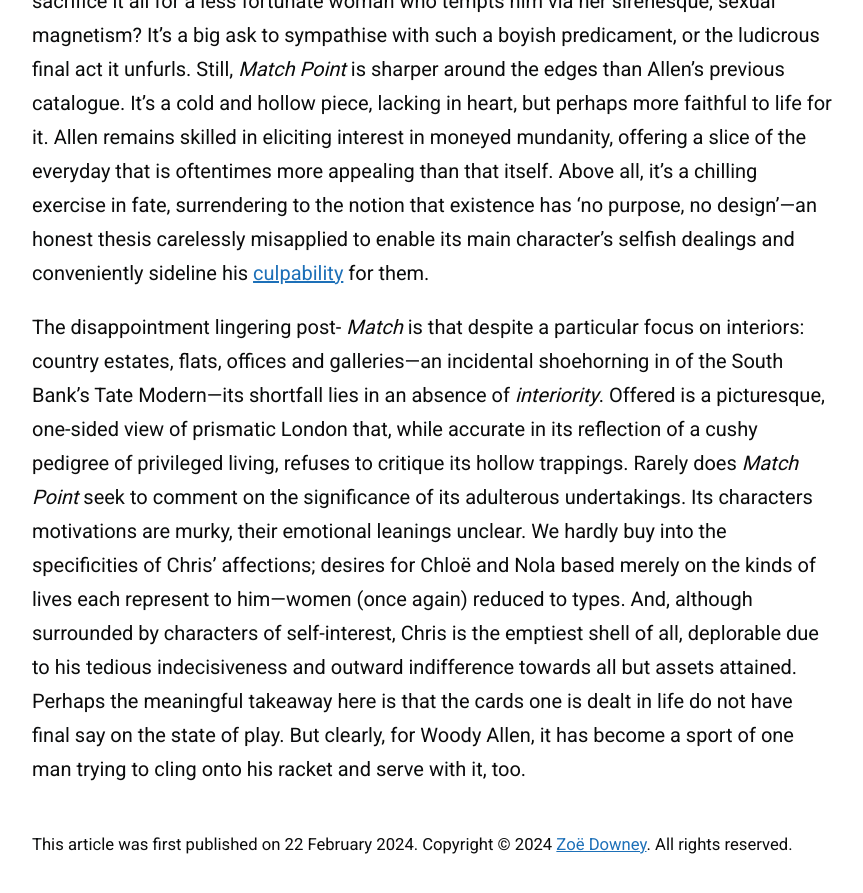
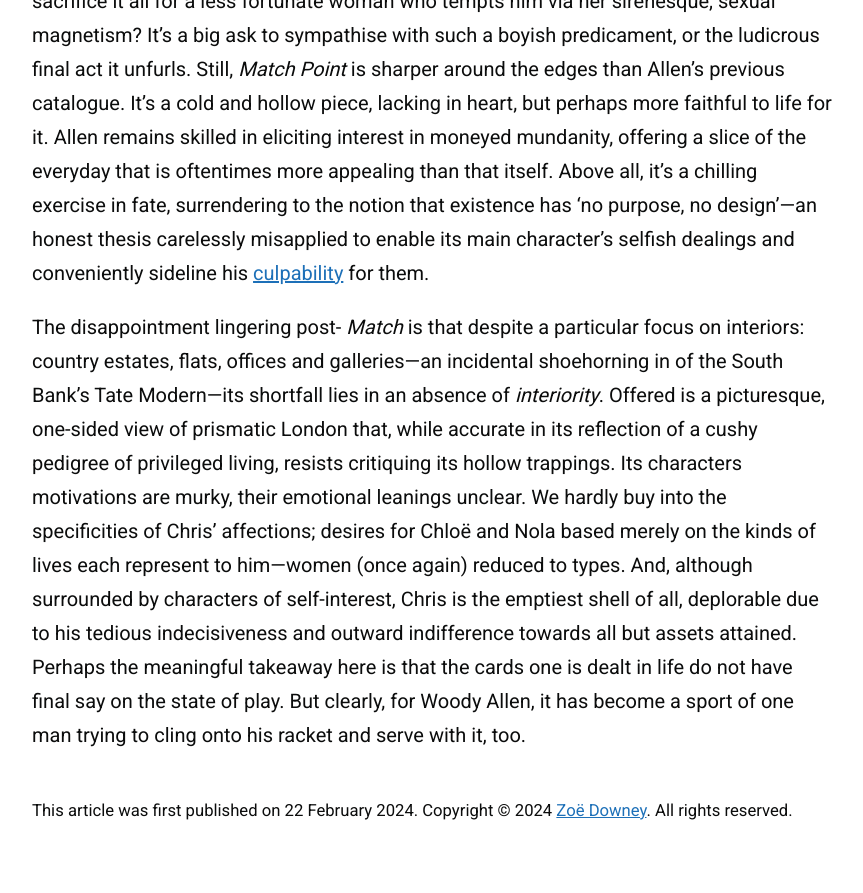
Before and after one commit to zoeurl/zoedowney.github.io, a Jekyll site: the page built from _posts/2024-2-22-match-point.md, in a window 1280 px wide and 900 px high, scrolled down 2968 px. Shown: the top 893 px of the window, without its empty margins (208-1071 px from the left). Built offline with Jekyll 4.4.1, drawn with Linux system fonts in a browser that asks for light colours; after the commit the page ends 3834 px from its top, so only the background shows below that.

Commit message:
Update 2024-2-22-match-point.md

```diff
--- a/_posts/2024-2-22-match-point.md
+++ b/_posts/2024-2-22-match-point.md
@@ -23,4 +23,4 @@
 
 It is on this essential, but tiresome, male conflict that _Match Point_ rests: does our protagonist choose wealth, standing and security tethered to a lukewarm coupling, or sacrifice it all for a less fortunate woman who tempts him via her sirenesque, sexual magnetism? It's a big ask to sympathise with such a boyish predicament, or the ludicrous final act it unfurls. Still, _Match Point_ is sharper around the edges than Allen’s previous catalogue. It’s a cold and hollow piece, lacking in heart, but perhaps more faithful to life for it. Allen remains skilled in eliciting interest in moneyed mundanity, offering a slice of the everyday that is oftentimes more appealing than that itself. Above all, it’s a chilling exercise in fate, surrendering to the notion that existence has ‘no purpose, no design’—an honest thesis carelessly misapplied to enable its main character’s selfish dealings and conveniently sideline his [culpability](https://www.theguardian.com/film/2023/sep/08/woody-allen-venice-applause-metoo) for them.
 
-The disappointment lingering post- _Match_ is that despite a particular focus on interiors: country estates, flats, offices and galleries—an incidental shoehorning in of the South Bank’s Tate Modern—its shortfall lies in an absence of _interiority_. Offered is a picturesque, one-sided view of prismatic London that, while accurate in its reflection of a cushy pedigree of privileged living, refuses to critique its hollow trappings. Rarely does _Match Point_ seek to comment on the significance of its adulterous undertakings. Its characters motivations are murky, their emotional leanings unclear. We hardly buy into the specificities of Chris’ affections; desires for Chloë and Nola based merely on the kinds of lives each represent to him—women (once again) reduced to types. And, although surrounded by characters of self-interest, Chris is the emptiest shell of all, deplorable due to his tedious indecisiveness and outward indifference towards all but assets attained. Perhaps the meaningful takeaway here is that the cards one is dealt in life do not have final say on the state of play. But clearly, for Woody Allen, it has become a sport of one man trying to cling onto his racket and serve with it, too.
+The disappointment lingering post- _Match_ is that despite a particular focus on interiors: country estates, flats, offices and galleries—an incidental shoehorning in of the South Bank’s Tate Modern—its shortfall lies in an absence of _interiority_. Offered is a picturesque, one-sided view of prismatic London that, while accurate in its reflection of a cushy pedigree of privileged living, resists critiquing its hollow trappings. Its characters motivations are murky, their emotional leanings unclear. We hardly buy into the specificities of Chris’ affections; desires for Chloë and Nola based merely on the kinds of lives each represent to him—women (once again) reduced to types. And, although surrounded by characters of self-interest, Chris is the emptiest shell of all, deplorable due to his tedious indecisiveness and outward indifference towards all but assets attained. Perhaps the meaningful takeaway here is that the cards one is dealt in life do not have final say on the state of play. But clearly, for Woody Allen, it has become a sport of one man trying to cling onto his racket and serve with it, too.
```
